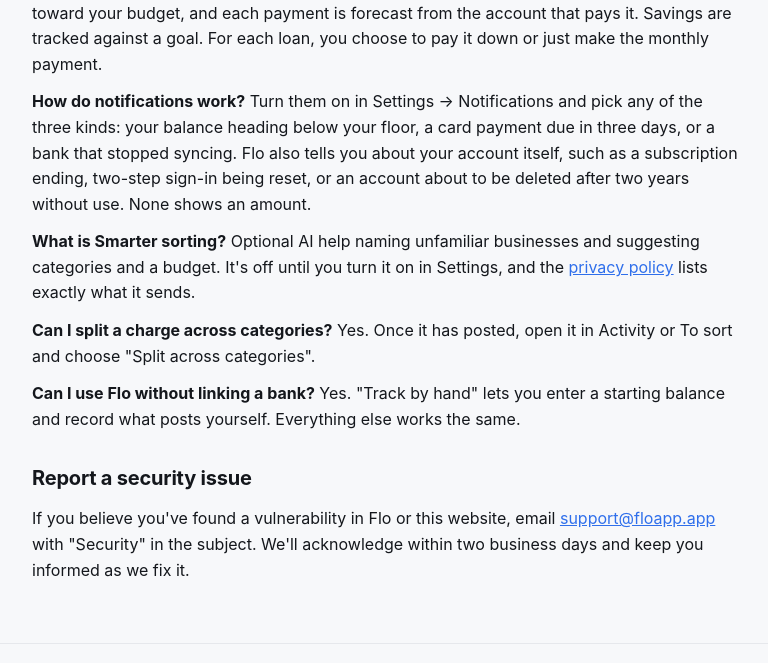
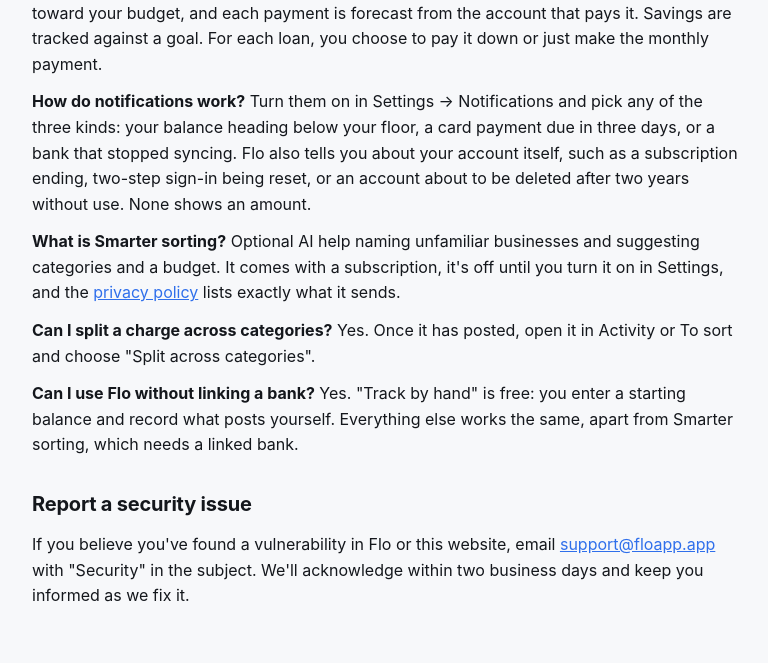
Before and after one commit to justjoshinllc/floapp-site, a plain HTML site: page support.html in a window 1280 px wide. Shown: the part 925-1588 px from the top of the page, without its empty margins (138-906 px from the left). Drawn offline with Linux system fonts and the light colour scheme.

Commit message:
Site: Smarter sorting comes with the subscription, and what it sends
The server now answers Smarter sorting only for a household that's
subscribed, and the site read as if it were a free extra.

- Homepage: the Smarter sorting tile and the cost answer say it comes
  with the subscription. "Does Flo use AI?" lists what the Privacy Policy
  already does: the business's website and the city and state of a
  charge, as well as names, categories, amounts and how often.
- Support: "What is Smarter sorting?" says it comes with a subscription,
  and tracking by hand says it's free and works the same apart from
  Smarter sorting, which needs a linked bank.

Privacy and Terms are unchanged: nothing in them says it's free.

Co-Authored-By: Claude Fable 5.2 <noreply@anthropic.com>
Claude-Session: https://claude.ai/code/session_01UiP6KADRHM9mkW8wZhm2bM

```diff
--- a/support.html
+++ b/support.html
@@ -39,9 +39,9 @@
   <p><b>How often does Flo sync?</b> Whenever your bank sends something new, with checks through the day and when you open the app. Once Flo has seen a few updates, Settings shows how often each bank usually sends them. Apple Wallet updates when Flo opens on the iPhone that shares it.</p>
   <p><b>Can I link credit cards, savings and loans?</b> Yes, as many as you like. Card spending counts toward your budget, and each payment is forecast from the account that pays it. Savings are tracked against a goal. For each loan, you choose to pay it down or just make the monthly payment.</p>
   <p><b>How do notifications work?</b> Turn them on in Settings → Notifications and pick any of the three kinds: your balance heading below your floor, a card payment due in three days, or a bank that stopped syncing. Flo also tells you about your account itself, such as a subscription ending, two-step sign-in being reset, or an account about to be deleted after two years without use. None shows an amount.</p>
-  <p><b>What is Smarter sorting?</b> Optional AI help naming unfamiliar businesses and suggesting categories and a budget. It's off until you turn it on in Settings, and the <a href="/privacy">privacy policy</a> lists exactly what it sends.</p>
+  <p><b>What is Smarter sorting?</b> Optional AI help naming unfamiliar businesses and suggesting categories and a budget. It comes with a subscription, it's off until you turn it on in Settings, and the <a href="/privacy">privacy policy</a> lists exactly what it&nbsp;sends.</p>
   <p><b>Can I split a charge across categories?</b> Yes. Once it has posted, open it in Activity or To sort and choose "Split across categories".</p>
-  <p><b>Can I use Flo without linking a bank?</b> Yes. "Track by hand" lets you enter a starting balance and record what posts yourself. Everything else works the same.</p>
+  <p><b>Can I use Flo without linking a bank?</b> Yes. "Track by hand" is free: you enter a starting balance and record what posts yourself. Everything else works the same, apart from Smarter sorting, which needs a linked&nbsp;bank.</p>
 
   <h2>Report a security issue</h2>
   <p>If you believe you've found a vulnerability in Flo or this website, email <a href="mailto:support@floapp.app?subject=Security">support@floapp.app</a> with "Security" in the subject. We'll acknowledge within two business days and keep you informed as we fix it.</p>
```
Also changed, not shown: index.html (+3 -3 lines).
